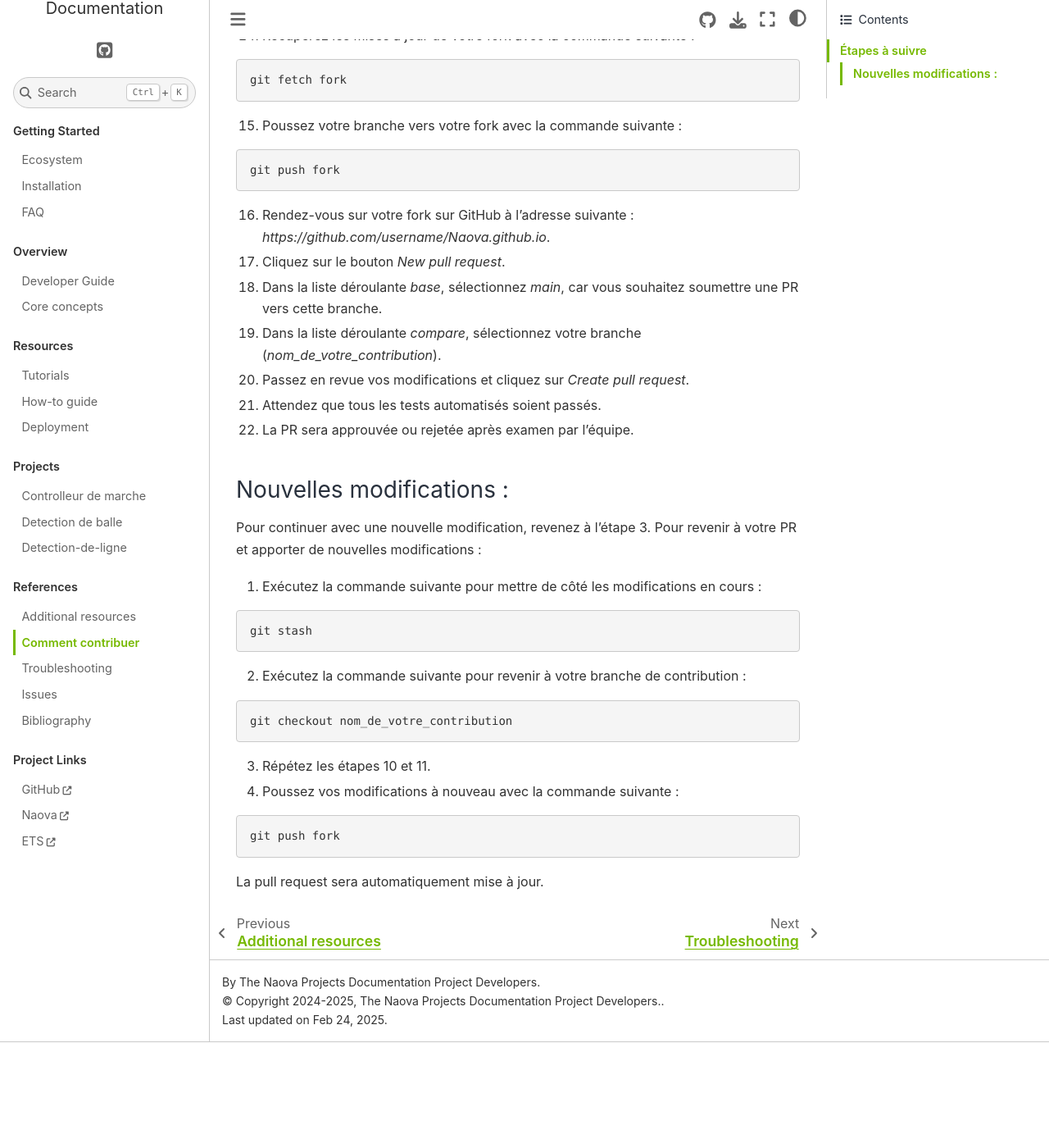
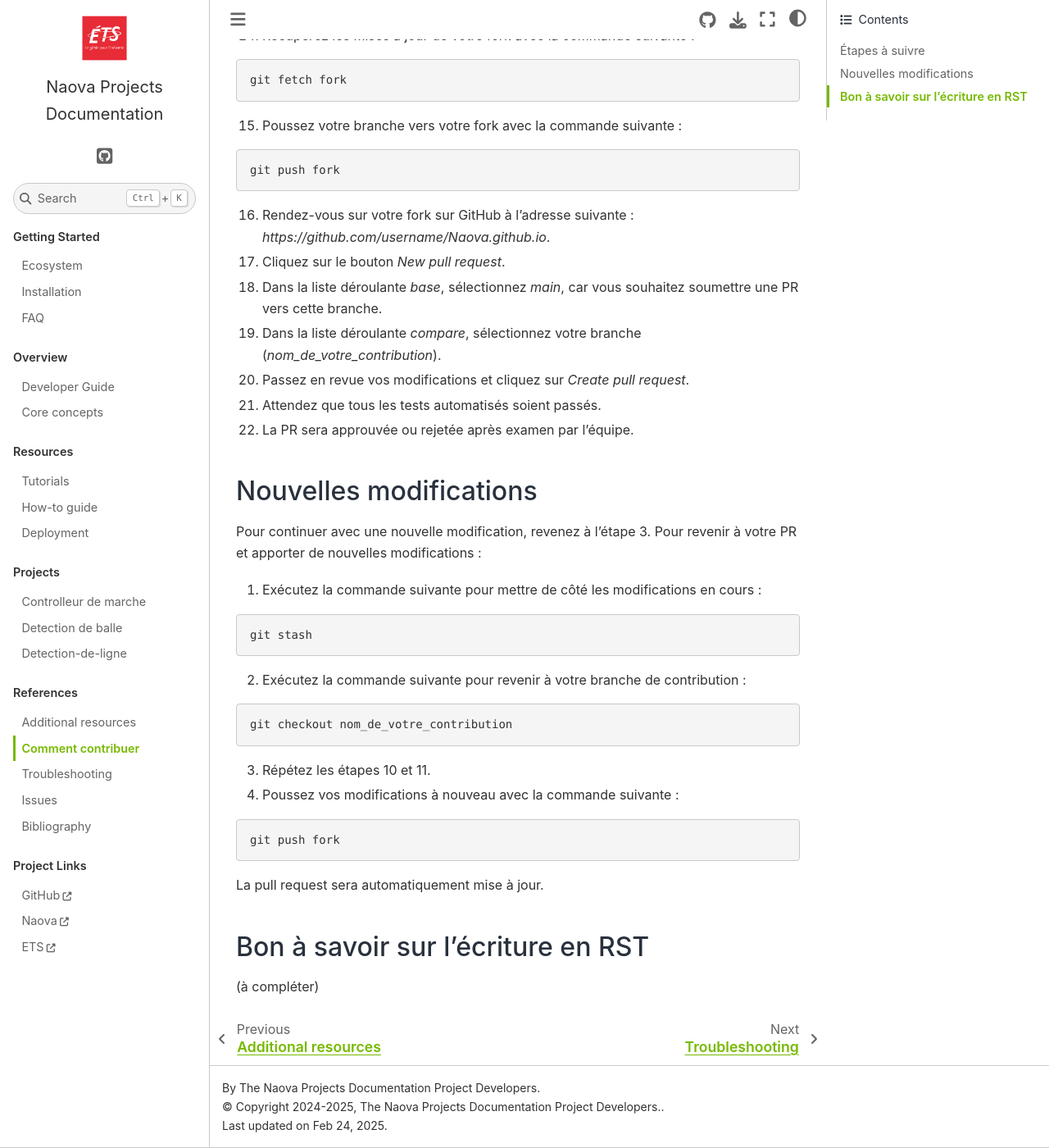
Before and after one commit to louislelay/NaovaPublicDocumentationWebsite, a Sphinx documentation site: the page built from docs/source/refs/contributing.rst, in a window 1280 px wide and 1400 px high, scrolled down 1711 px. Shown: the whole window at 82% size. Built offline with Sphinx 7.4.7 and the Sphinx Book theme 1.1.4, drawn with Linux system fonts in a browser that asks for light colours; before the commit the page ends 2982 px from its top, so only the background shows below that.

Commit message:
Modifies titles and creates subsection on basics to know for RST (not completed)

```diff
--- a/docs/source/refs/contributing.rst
+++ b/docs/source/refs/contributing.rst
@@ -108,8 +108,8 @@
 
 22. La PR sera approuvée ou rejetée après examen par l'équipe.
 
-Nouvelles modifications :
-^^^^^^^^^^^^^^^^^^^^^^^^^
+Nouvelles modifications
+-----------------------
 
 Pour continuer avec une nouvelle modification, revenez à l'étape 3.
 Pour revenir à votre PR et apporter de nouvelles modifications :
@@ -135,3 +135,8 @@
     git push fork
 
 La pull request sera automatiquement mise à jour.
+
+Bon à savoir sur l'écriture en RST
+----------------------------------
+
+(à compléter)
```
